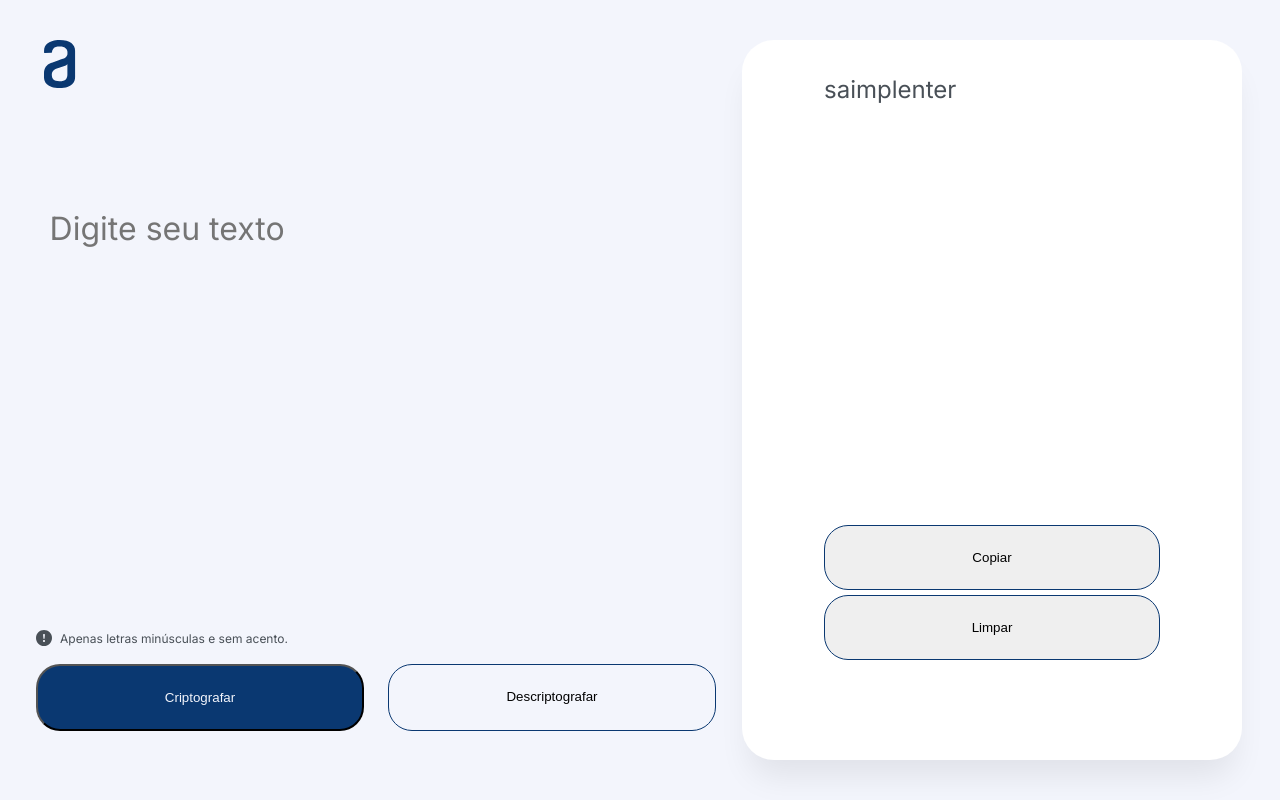
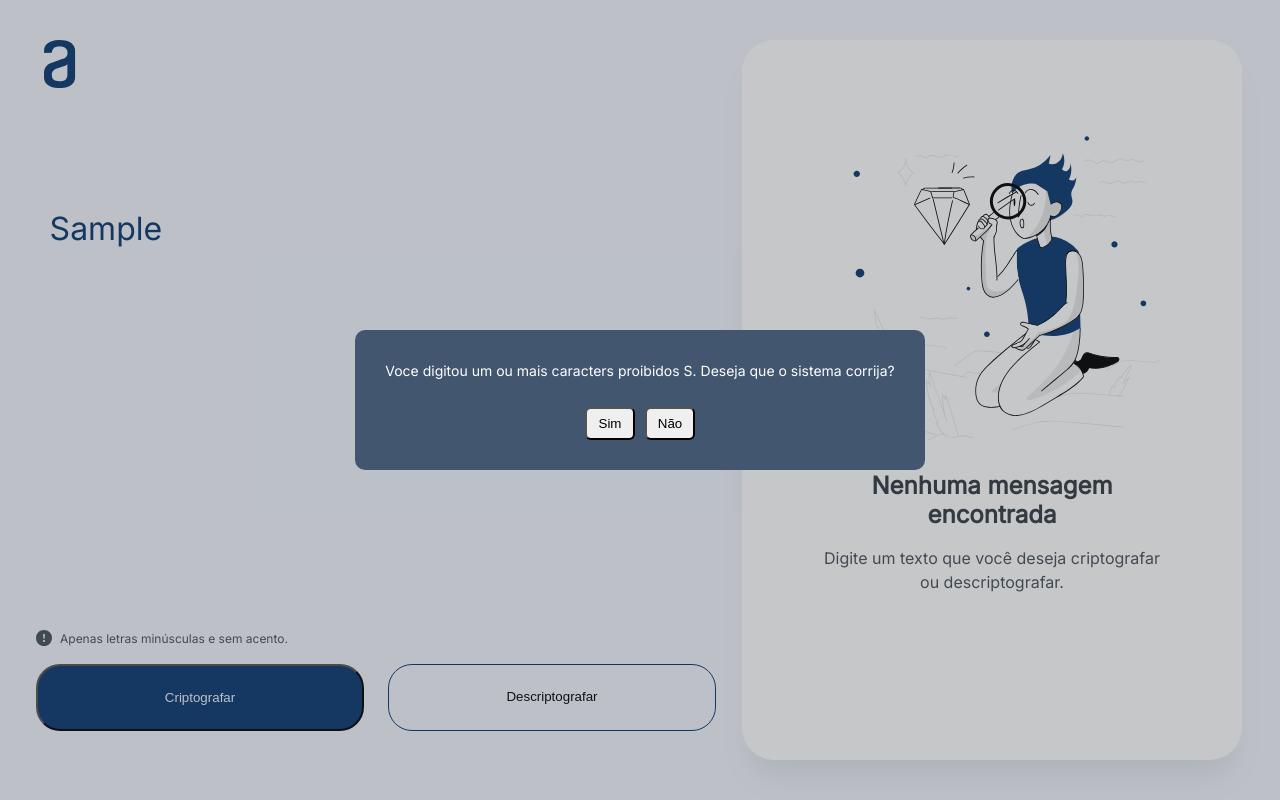
Before and after one commit to claudioares/text_decod, a plain HTML site: page index.html in a window 1280 px wide. Both pictures are taken after typing "Sample" into the empty fields and a click on the button "Criptografar". Drawn offline with Linux system fonts and the light colour scheme.

Commit message:
feat: add automatics methods, modal

```diff
--- a/index.html
+++ b/index.html
@@ -14,7 +14,7 @@
 </head>
 <body>
     <div class="container_page">
-        <div class="grid_content_one">
+        <section class="grid_content_one">
             <img src="./assets/logo.svg" alt="Logomarca da alura" class="logo">
 
             <form class="div_content_form">
@@ -32,6 +32,18 @@
                         <button class="cripty">Criptografar</button>
                         <button class="descripty">Descriptografar</button>
                     </div>
+                </div>
+            </form>
+        </section>
+
+        <div class="div_modal deactivate">
+            <fom class="content_modal">
+                <span>
+
+                </span>
+                <div class="div_modal_button">
+                    <button class="button_y">Sim</button>
+                    <button class="button_n">Não</button>
                 </div>
             </form>
         </div>
@@ -61,6 +73,8 @@
 
 
 
+
+
     <script type="module" src="src/script.js"></script>
 </body>
 </html>
--- a/src/global_styles/style.css
+++ b/src/global_styles/style.css
@@ -13,7 +13,6 @@ body {
 textarea {
   resize: none;
 }
-
 .container_page {
   position: relative;
   display: flex;
@@ -197,3 +196,46 @@ span {
 
   color: green;
 }
+
+.div_modal {
+  position: fixed;
+  align-items: center;
+  justify-content: center;
+
+  background-color: #343a4048;
+
+  width: 100%;
+  min-height: 100%;
+  left: 0;
+  right: 0;
+  top: 0;
+}
+.content_modal {
+  display: flex;
+  flex-direction: column;
+  align-items: center;
+  justify-content: center;
+
+  background-color: #43566f;
+
+  padding: 3rem;
+  gap: 2.6rem;
+  border-radius: 1rem;
+  width: 30% auto;
+  height: 34%;
+}
+.content_modal span {
+  font-family: Inter;
+  font-size: 1.4rem;
+
+  color: rgb(255, 255, 255);
+}
+.div_modal_button {
+  display: flex;
+  gap: 1rem;
+}
+.div_modal_button button {
+  width: 5rem;
+  height: 3.3rem;
+  border-radius: 0.6rem;
+}
--- a/src/script.js
+++ b/src/script.js
@@ -7,9 +7,13 @@ const wordCripty = document.querySelector(".content_text_detected p");
 const copy = document.querySelector(".copy");
 const alertCopy = document.querySelector(".alert_copy");
 const clean = document.querySelector(".clean");
+const modal = document.querySelector(".div_modal");
+const modalSpan = document.querySelector(".content_modal span");
+const button_y = document.querySelector(".button_y");
+const button_n = document.querySelector(".button_n");
 
 
-function correctingCharacters (array) {
+function detectedCharacters (array) {
     const forbiddenCharacters = [
         'A', 'Á', 'À', 'Â', 'Ã', 'Ä',
         'B',
@@ -44,7 +48,12 @@ function correctingCharacters (array) {
     });
 
 
-    listOfSpecialTyped && alert(`Voce digitou um ou mais caracters proibidos ${listOfSpecialTyped}. Deseja que o sistema corrija?`);
+    return listOfSpecialTyped;
+}
+
+
+function correctingCharacters (array) {
+
 
     const specCharacters = ['!', '@', '#', '$', '%', '&', '*', '(', ')', '-', '_', '=', '+', '[', ']', '{', '}', ';', ':', '<', '>', ',', '.', '/', '?', '|', '\\', '`', '~', '^'];
     let filterSpecialTyped = array.filter(char => !specCharacters.includes(char));
@@ -77,8 +86,6 @@ function correctingCharacters (array) {
         });
     })
 
-
-
     let newTextLowerCase = '';
     filterSpecialTyped.forEach(letter => {
         newTextLowerCase += letter;
@@ -101,20 +108,30 @@ cripty.addEventListener('click', (e)=>{
         return
     }
 
-    divWordCripty.classList.remove('deactivate');
-    contentNotFound.classList.add('deactivate');
 
     const listLetter = textValue.split('');
     const lettersToCode = ["a", "e", "i", "o", "u"]
 
+    const prohibitedCharacters = detectedCharacters(listLetter);
+
+
+    if(prohibitedCharacters.length !== 0){
+        modal.classList.remove("deactivate");
+        modal.classList.add("activate");
+        modalSpan.innerHTML = `Voce digitou um ou mais caracters proibidos ${prohibitedCharacters}. Deseja que o sistema corrija?`;
+
+        button_y.addEventListener("click", (e)=>{
+            e.preventDefault();
+
+            modal.classList.remove("activate");
+            modal.classList.add("deactivate");
+
             let result = correctingCharacters(listLetter);
-
             result = result.split('');
-
 
             result.forEach((letter, index) =>{
 
-        if(index >= 0 && index < listLetter.length){
+                if(index >= 0 && index < result.length){
 
                     lettersToCode.forEach(search =>{
                         if(letter === search){
@@ -126,7 +143,6 @@ cripty.addEventListener('click', (e)=>{
                         }
                     })
                 }
-    } );
 
                 let newWordCripty = '';
                 result.forEach(letter => {
@@ -136,6 +152,54 @@ cripty.addEventListener('click', (e)=>{
                 wordCripty.innerHTML = newWordCripty
 
                 text.value = ""
+            } );
+
+            divWordCripty.classList.remove('deactivate');
+            contentNotFound.classList.add('deactivate');
+
+            return;
+        });
+
+        button_n.addEventListener("click", (e)=>{
+            e.preventDefault();
+
+            modal.classList.remove("activate");
+            modal.classList.add("deactivate");
+
+            text.value = '';
+
+            return;
+        })
+    } else {
+        divWordCripty.classList.remove('deactivate');
+        contentNotFound.classList.add('deactivate');
+        listLetter.forEach((letter, index) =>{
+
+            if(index >= 0 && index < listLetter.length){
+
+                lettersToCode.forEach(search =>{
+                    if(letter === search){
+                        if(search === "a"){listLetter[index] = "ai"}
+                        if(search === "e"){listLetter[index] = "enter"}
+                        if(search === "i"){listLetter[index] = "imes"}
+                        if(search === "o"){listLetter[index] = "ober"}
+                        if(search === "u"){listLetter[index] = "ufat"}
+                    }
+                })
+            }
+
+            let newWordCripty = '';
+            listLetter.forEach(letter => {
+                newWordCripty += letter
+            })
+
+            wordCripty.innerHTML = newWordCripty
+
+            text.value = ""
+        } );
+
+        return;
+    };
 });
 
 copy.addEventListener("click", (e)=>{
```
Lines whose indentation alone changed are shown as unchanged.
